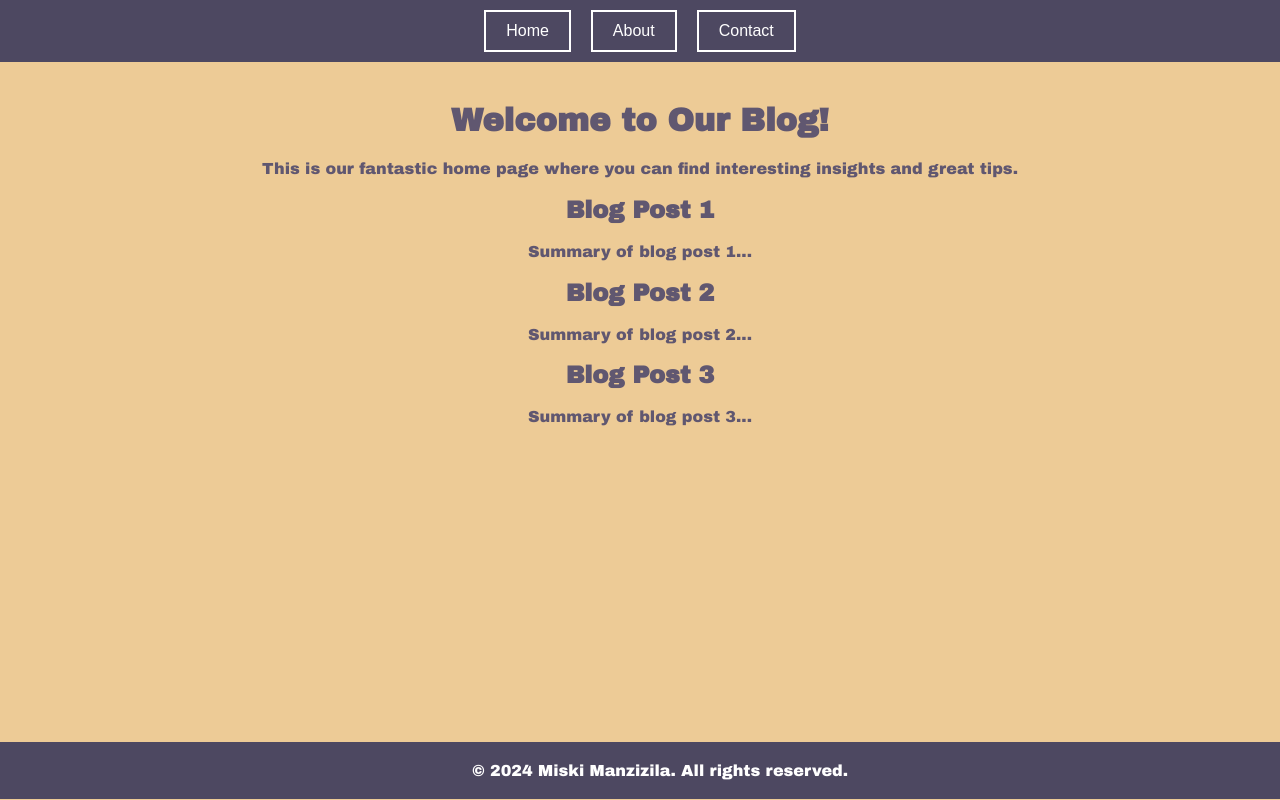
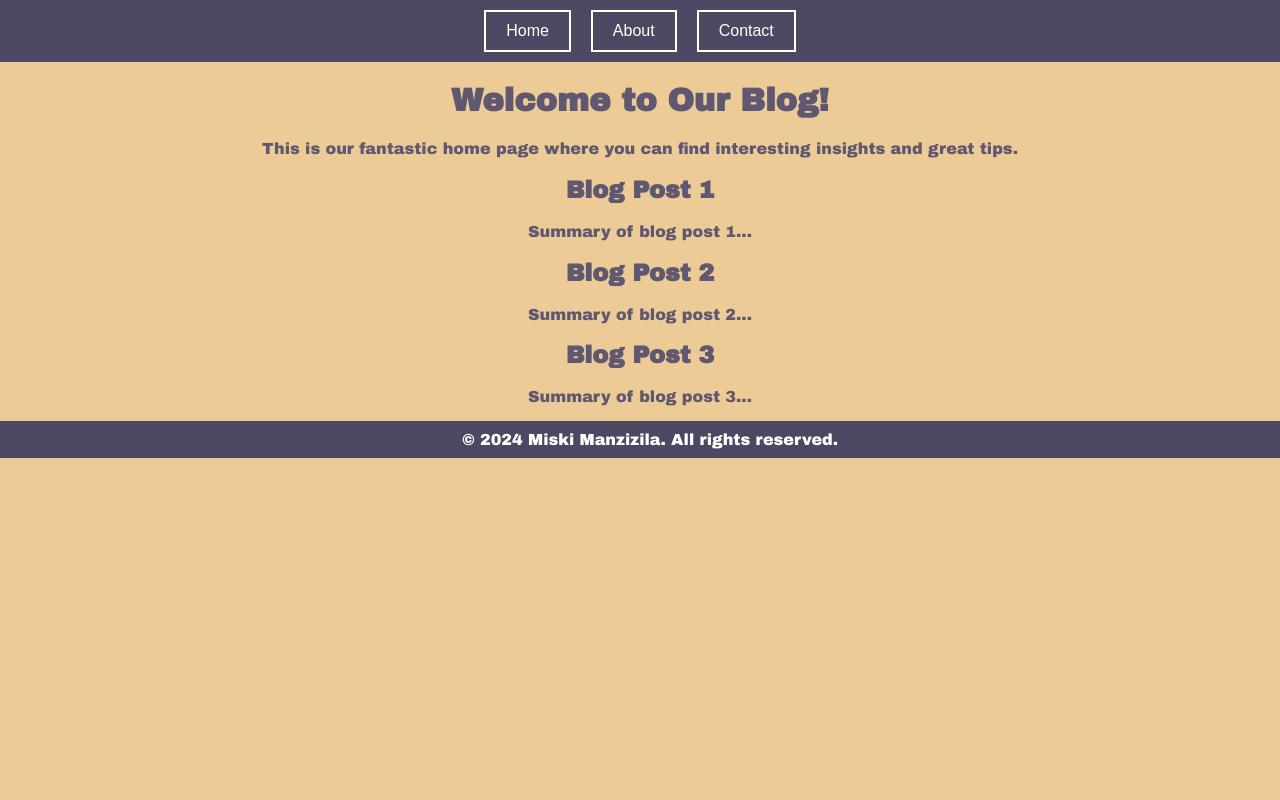
Before and after one commit to africandeluxe/react-spa, a React (Create React App) app in the folder my-spa/: page / in a window 1280 px wide. Shown: the top 800 px of the page. Built offline with nearby package versions, Linux system fonts and the light colour scheme; a web font is replaced by a local one.

Commit message:
File name changes

```diff
--- a/my-spa/src/App.jsx
+++ b/my-spa/src/App.jsx
@@ -2,22 +2,19 @@ import React, { useState } from 'react';
 import Navigation from './components/Navigation';
 import PageContent from './components/PageContent';
 import Footer from './components/Footer';
-import './App.css';
+import './App.module.css';
 
 function App() {
   const [currentPage, setCurrentPage] = useState('Home');
 
   return (
     <div className="App">
-      <header>
+      <div className={StyleSheet.app}></div>
         <Navigation setCurrentPage={setCurrentPage} />
-      </header>
-      <main>
+        <main className="content">
         <PageContent currentPage={currentPage} />
-      </main>
-      <footer>
+          </main>
         <Footer />
-      </footer>
     </div>
   );
 }
--- a/my-spa/src/App.css
+++ b/my-spa/src/App.module.css
@@ -1,12 +1,16 @@
 @import url('https://fonts.googleapis.com/css2?family=Archivo+Black&display=swap');
 @import url('https://fonts.googleapis.com/css2?family=Archivo+Black&family=Azeret+Mono:ital,wght@0,100..900;1,100..900&display=swap');
 
-body {
+html, body {
   font-family: "Archivo Black", sans-serif;
   margin: 0;
   padding: 0;
   background-color: #EDCB96;
   color: #605770;
+  text-align: center;
+  display: flex;
+  flex-direction: column;
+  height: 100%;
 }
 
 nav {
@@ -41,6 +45,11 @@ h1 {
   color: #605770;
 }
 
+.content {
+  flex: 1;
+  padding: 20px;
+}
+
 footer {
   background-color: #4D4861;
   color: white;
@@ -68,11 +77,9 @@ footer p {
 
 .App {
   text-align: center;
-}
-
-.App-logo {
-  height: 40vmin;
-  pointer-events: none;
+  display: flex;
+  flex-direction: column;
+  flex: 1;
 }
 
 @media (prefers-reduced-motion: no-preference) {
```
